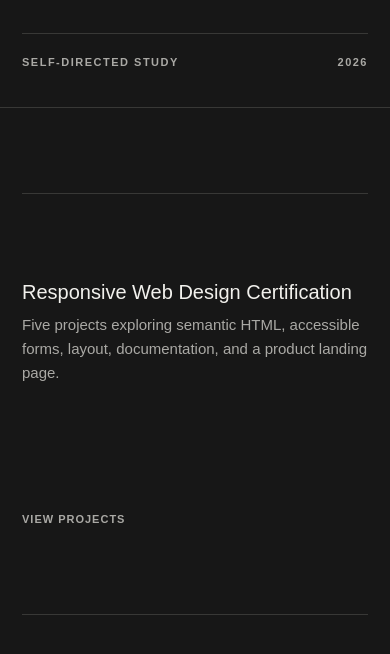
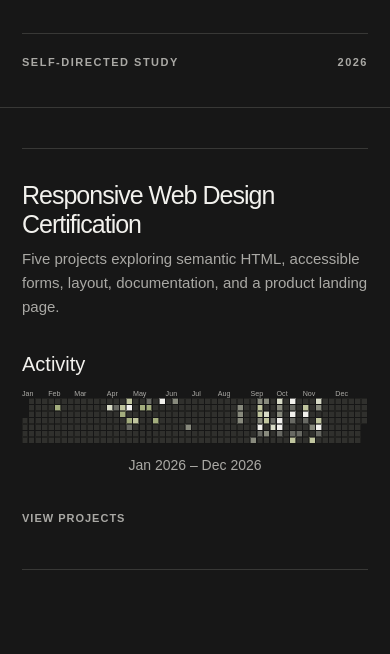
Before and after one commit to tkanastasi/freeCodeCamp, a plain HTML site: page index.html in a window 390 px wide. Shown: the part 242-896 px from the top of the page. Drawn offline with Linux system fonts and the light colour scheme.

Commit message:
Add full-year certification activity heatmap
Render the Responsive Web Design activity as a single January-to-December calendar grid with point-based color levels and hover details. Keep the activity scores in the certification folder and the visualization logic reusable at the repository root.

Expand the heatmap across the course card, align the course heading with the certification projects page, and update the breadcrumb link styling.

```diff
--- /dev/null
+++ b/Responsive-Web-Design-Certification/activity-points-2026.js
@@ -0,0 +1,61 @@
+window.activityData = {
+  year: 2026,
+  points: {
+    "2026-02-03": 16,
+    "2026-03-31": 69,
+    "2026-04-07": 2,
+    "2026-04-14": 32,
+    "2026-04-15": 12,
+    "2026-04-20": 22,
+    "2026-04-21": 75,
+    "2026-04-23": 14,
+    "2026-04-24": 3,
+    "2026-04-30": 34,
+    "2026-05-05": 16,
+    "2026-05-11": 3,
+    "2026-05-12": 19,
+    "2026-05-21": 10,
+    "2026-05-25": 90,
+    "2026-06-08": 4,
+    "2026-06-26": 4,
+    "2026-08-18": 9,
+    "2026-08-19": 9,
+    "2026-08-20": 6,
+    "2026-09-06": 8,
+    "2026-09-07": 4,
+    "2026-09-08": 37,
+    "2026-09-09": 33,
+    "2026-09-10": 6,
+    "2026-09-11": 89,
+    "2026-09-12": 3,
+    "2026-09-14": 4,
+    "2026-09-16": 61,
+    "2026-09-17": 20,
+    "2026-09-19": 4,
+    "2026-09-24": 2,
+    "2026-09-25": 47,
+    "2026-09-28": 67,
+    "2026-09-29": 4,
+    "2026-09-30": 6,
+    "2026-10-01": 71,
+    "2026-10-02": 70,
+    "2026-10-03": 3,
+    "2026-10-12": 85,
+    "2026-10-13": 3,
+    "2026-10-14": 70,
+    "2026-10-15": 2,
+    "2026-10-17": 3,
+    "2026-10-18": 31,
+    "2026-10-24": 2,
+    "2026-10-27": 21,
+    "2026-10-28": 97,
+    "2026-10-29": 3,
+    "2026-11-06": 8,
+    "2026-11-08": 21,
+    "2026-11-09": 58,
+    "2026-11-10": 4,
+    "2026-11-12": 32,
+    "2026-11-13": 104,
+    "2026-11-14": 3,
+  },
+};
--- a/Responsive-Web-Design-Certification/styles.css
+++ b/Responsive-Web-Design-Certification/styles.css
@@ -85,8 +85,9 @@ h1 {
   color: var(--color-muted);
 }
 
-.eyebrow a {
-  color: inherit;
+.eyebrow a,
+.eyebrow a:visited {
+  color: var(--color-text);
   text-decoration: none;
 }
 
--- /dev/null
+++ b/activity-tooltip.js
@@ -0,0 +1,85 @@
+const chart = document.querySelector(".activity-chart");
+const heatmap = document.querySelector(".activity-map");
+const tooltip = document.querySelector(".activity-tooltip");
+const range = document.querySelector(".activity-range");
+const { year, points } = window.activityData;
+const yearStart = new Date(Date.UTC(year, 0, 1));
+const daysInYear = (Date.UTC(year + 1, 0, 1) - yearStart) / 86400000;
+const weekOffset = (yearStart.getUTCDay() + 6) % 7;
+const weekCount = Math.ceil((daysInYear + weekOffset) / 7);
+const svgNamespace = "http://www.w3.org/2000/svg";
+
+heatmap.setAttribute("width", String(weekCount * 11));
+heatmap.setAttribute("height", "90");
+heatmap.setAttribute("viewBox", `0 0 ${weekCount * 11} 90`);
+heatmap.setAttribute("aria-label", `Daily activity from January to December ${year}`);
+range.textContent = `Jan ${year} – Dec ${year}`;
+
+for (let month = 0; month < 12; month += 1) {
+  const monthStart = new Date(Date.UTC(year, month, 1));
+  const daysBeforeMonth = (monthStart - yearStart) / 86400000;
+  const label = document.createElementNS(svgNamespace, "text");
+
+  label.setAttribute("class", "activity-map-month");
+  label.setAttribute("x", String(Math.floor((daysBeforeMonth + weekOffset) / 7) * 11));
+  label.setAttribute("y", "10");
+  label.textContent = monthStart.toLocaleDateString("en-US", { timeZone: "UTC", month: "short" });
+  heatmap.append(label);
+}
+
+for (let dayOfYear = 0; dayOfYear < daysInYear; dayOfYear += 1) {
+  const date = new Date(Date.UTC(year, 0, dayOfYear + 1));
+  const dateKey = date.toISOString().slice(0, 10);
+  const score = points[dateKey] || 0;
+  const cell = document.createElementNS(svgNamespace, "rect");
+  const label = `${score} points on ${date.toLocaleDateString("en-US", { timeZone: "UTC", month: "short", day: "numeric", year: "numeric" })}`;
+  const calendarDay = dayOfYear + weekOffset;
+
+  cell.setAttribute("class", `color-${getActivityLevel(score)}`);
+  cell.setAttribute("x", String(Math.floor(calendarDay / 7) * 11));
+  cell.setAttribute("y", String(14 + (calendarDay % 7) * 11));
+  cell.setAttribute("width", "10");
+  cell.setAttribute("height", "10");
+  cell.setAttribute("tabindex", "0");
+  cell.setAttribute("data-tip", label);
+  cell.setAttribute("aria-label", label);
+
+  const title = document.createElementNS(svgNamespace, "title");
+  title.textContent = label;
+  cell.append(title);
+  cell.addEventListener("mouseenter", () => showTooltip(cell, label));
+  cell.addEventListener("focus", () => showTooltip(cell, label));
+  cell.addEventListener("mouseleave", hideTooltip);
+  cell.addEventListener("blur", hideTooltip);
+  heatmap.append(cell);
+}
+
+function getActivityLevel(score) {
+  if (score === 0) return "empty";
+  if (score < 4) return "low";
+  if (score < 10) return "mid";
+  if (score < 20) return "high";
+  if (score < 40) return "higher";
+  if (score < 70) return "strong";
+  return "max";
+}
+
+function showTooltip(cell, label) {
+  const cellBounds = cell.getBoundingClientRect();
+  const chartBounds = chart.getBoundingClientRect();
+
+  tooltip.textContent = label;
+  tooltip.hidden = false;
+
+  const halfWidth = tooltip.offsetWidth / 2;
+  const center = cellBounds.left - chartBounds.left + cellBounds.width / 2;
+  const left = Math.max(halfWidth + 8, Math.min(chartBounds.width - halfWidth - 8, center));
+  const top = Math.max(tooltip.offsetHeight + 12, cellBounds.top - chartBounds.top);
+
+  tooltip.style.left = `${left}px`;
+  tooltip.style.top = `${top}px`;
+}
+
+function hideTooltip() {
+  tooltip.hidden = true;
+}
--- a/index.html
+++ b/index.html
@@ -22,17 +22,31 @@
       </aside>
 
       <main class="page-content">
-        <a class="course-card" href="https://tkanastasi.github.io/freeCodeCamp/Responsive-Web-Design-Certification/">
-          <span class="course-info">
-            <span class="course-title">Responsive Web Design Certification</span>
+        <section class="course-card" aria-label="Responsive Web Design course">
+          <div class="course-info">
+            <h2 class="course-title">Responsive Web Design Certification</h2>
             <span class="course-description">
               Five projects exploring semantic HTML, accessible forms, layout,
               documentation, and a product landing page.
             </span>
-          </span>
-          <span class="course-action">View projects</span>
-        </a>
+          </div>
+          <a class="course-action" href="https://tkanastasi.github.io/freeCodeCamp/Responsive-Web-Design-Certification/">View projects</a>
+          <section class="activity" aria-label="Responsive Web Design Certification activity">
+            <div class="activity-heading">
+              <h2>Activity</h2>
+            </div>
+            <div class="activity-chart">
+              <svg class="activity-map" role="group" aria-label="Daily freeCodeCamp activity"></svg>
+              <div class="activity-tooltip" role="tooltip" hidden></div>
+            </div>
+            <div class="activity-controls">
+              <p class="activity-range"></p>
+            </div>
+          </section>
+        </section>
       </main>
     </div>
+    <script src="./Responsive-Web-Design-Certification/activity-points-2026.js"></script>
+    <script src="./activity-tooltip.js"></script>
   </body>
 </html>
--- a/styles.css
+++ b/styles.css
@@ -39,7 +39,6 @@ body {
 }
 
 .eyebrow,
-.course-number,
 .course-action,
 .sidebar-meta {
   font-size: 11px;
@@ -86,7 +85,7 @@ h1 {
 
 .page-content {
   display: flex;
-  align-items: center;
+  align-items: flex-start;
   width: min(100%, 1200px);
   min-height: 100vh;
   margin: 0 auto;
@@ -96,7 +95,7 @@ h1 {
 .course-card {
   display: grid;
   grid-template-columns: minmax(0, 1fr) auto;
-  align-items: center;
+  align-items: start;
   gap: 20px;
   width: 100%;
   min-height: 50vh;
@@ -108,13 +107,16 @@ h1 {
 }
 
 .course-action {
+  margin-top: 5px;
   color: var(--color-accent);
+  text-decoration: none;
 }
 
 .course-title {
   display: block;
-  font-size: 23px;
-  line-height: 1.3;
+  font-size: clamp(30px, 3vw, 42px);
+  line-height: 1.15;
+  letter-spacing: -1px;
   transition: color 0.2s;
 }
 
@@ -133,14 +135,132 @@ h1 {
   white-space: nowrap;
 }
 
-.course-card:hover .course-title,
-.course-card:hover .course-action {
+.course-action:hover,
+.course-action:focus-visible {
   color: var(--color-accent);
 }
 
-.course-card:focus-visible {
-  outline: 2px solid var(--color-accent);
-  outline-offset: 8px;
+.activity {
+  grid-column: 1 / -1;
+  width: 100%;
+}
+
+.activity-heading {
+  display: flex;
+  align-items: center;
+  gap: 12px;
+  margin-bottom: 10px;
+}
+
+.activity-heading h2 {
+  margin: 0;
+  font-size: 20px;
+  font-weight: 500;
+}
+
+.activity-chart {
+  position: relative;
+  width: 100%;
+  overflow-x: auto;
+}
+
+.activity-map {
+  display: block;
+  width: 100%;
+  height: auto;
+  overflow: visible;
+}
+
+.activity-map-month {
+  fill: var(--color-muted);
+  font-family: Arial, sans-serif;
+  font-size: 12px;
+}
+
+.activity-map rect {
+  stroke: var(--color-background);
+  stroke-width: 1;
+  shape-rendering: crispEdges;
+  cursor: pointer;
+}
+
+.activity-map rect:hover,
+.activity-map rect:focus {
+  stroke: var(--color-text);
+  stroke-width: 2;
+}
+
+.activity-map .color-empty {
+  fill: #30302d;
+}
+
+.activity-map .color-low {
+  fill: #686963;
+}
+
+.activity-map .color-mid {
+  fill: #888a7d;
+}
+
+.activity-map .color-high {
+  fill: #a3ad7d;
+}
+
+.activity-map .color-higher {
+  fill: #c0c59e;
+}
+
+.activity-map .color-strong {
+  fill: #d8dbc7;
+}
+
+.activity-map .color-max {
+  fill: #f2f1ed;
+}
+
+.activity-tooltip {
+  position: absolute;
+  z-index: 1;
+  padding: 9px 13px;
+  transform: translate(-50%, calc(-100% - 9px));
+  border: 1px solid var(--color-text);
+  border-radius: 3px;
+  background: var(--color-ink, #24231f);
+  color: var(--color-text);
+  font-size: 13px;
+  line-height: 1.3;
+  white-space: nowrap;
+  pointer-events: none;
+}
+
+.activity-tooltip::after {
+  position: absolute;
+  bottom: -6px;
+  left: 50%;
+  width: 9px;
+  height: 9px;
+  transform: translateX(-50%) rotate(45deg);
+  border-right: 1px solid var(--color-text);
+  border-bottom: 1px solid var(--color-text);
+  background: var(--color-ink, #24231f);
+  content: "";
+}
+
+.activity-tooltip[hidden] {
+  display: none;
+}
+
+.activity-controls {
+  display: flex;
+  align-items: center;
+  justify-content: center;
+  margin-top: 10px;
+}
+
+.activity-range {
+  margin: 0;
+  color: var(--color-muted);
+  text-align: center;
 }
 
 @media (max-width: 800px) {
@@ -188,7 +308,19 @@ h1 {
   }
 
   .course-title {
-    font-size: 20px;
+    font-size: 25px;
+  }
+
+  .activity {
+    order: 2;
+  }
+
+  .course-action {
+    order: 3;
+  }
+
+  .activity-range {
+    font-size: 14px;
   }
 
   .course-action {
```
